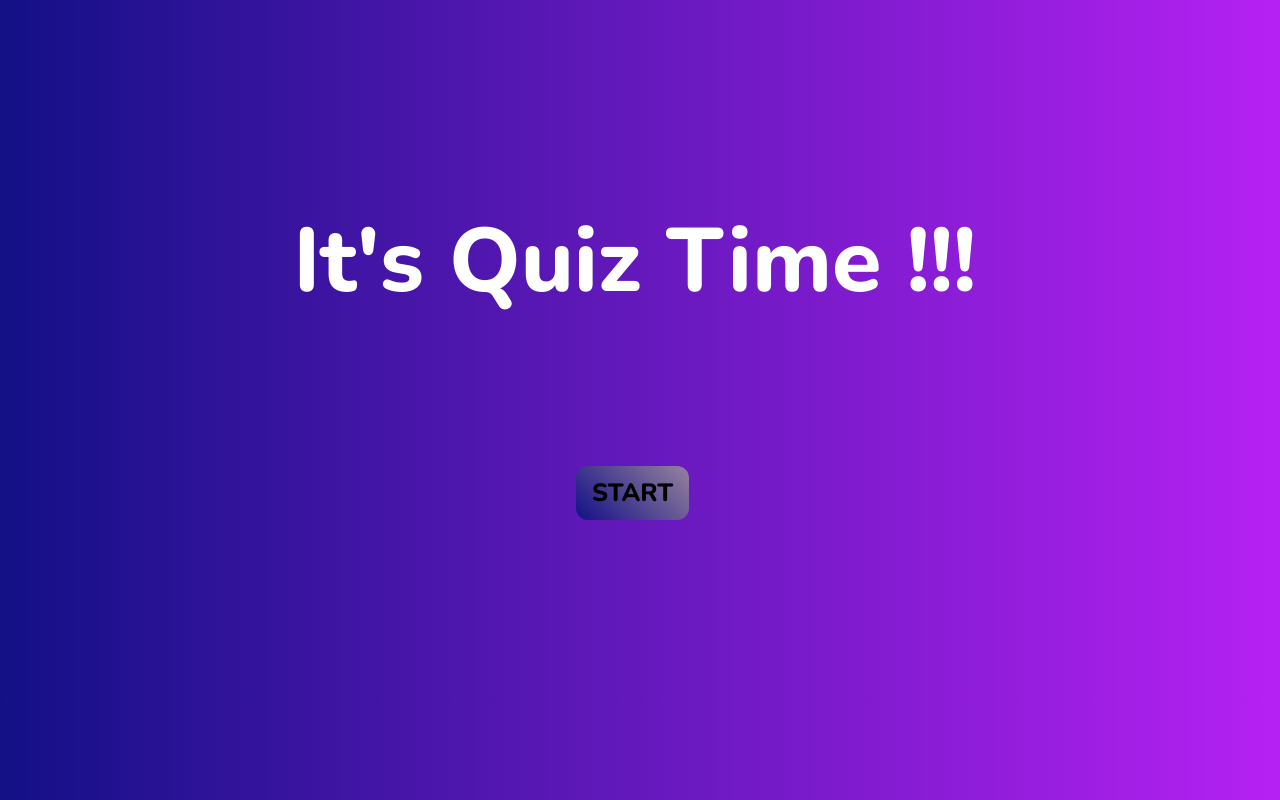
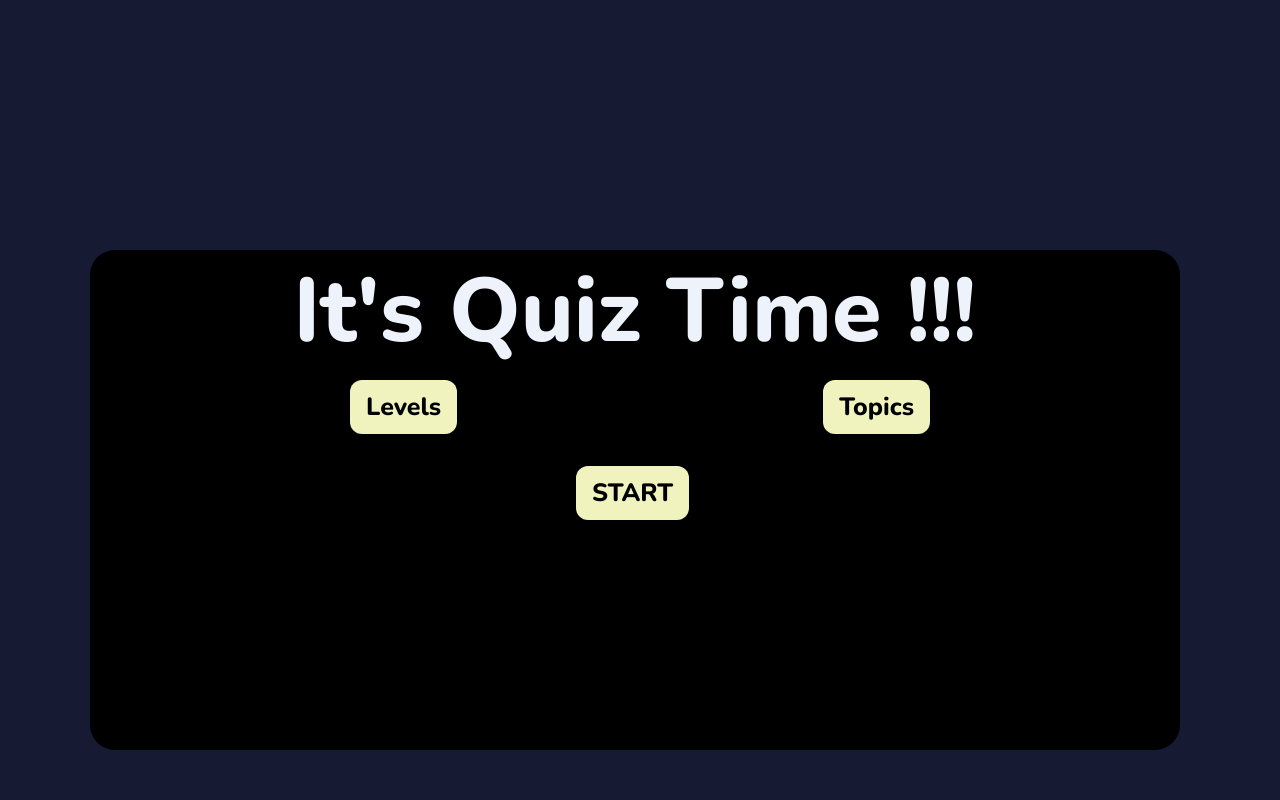
Before and after one commit to prajwal-0706/Web-Development-Projects, a plain HTML site: page JavaScript Projects/Quiz Game/index.html in a window 1280 px wide. Drawn offline with nearby package versions, Linux system fonts and the light colour scheme.

Commit message:
Start of New Markup

```diff
--- a/JavaScript Projects/Quiz Game/index.html
+++ b/JavaScript Projects/Quiz Game/index.html
@@ -22,6 +22,18 @@
                     </button>
                 </div>
             </div>
+            <div class="select">
+
+            </div>
+            <div class="accept">
+                <button class="by-level">
+                    Levels
+                </button>
+
+                <button class="by-topic">
+                    Topics
+                </button>
+            </div>
         </div>
     </center>
 
--- a/JavaScript Projects/Quiz Game/style.css
+++ b/JavaScript Projects/Quiz Game/style.css
@@ -7,8 +7,8 @@
 
 body{
     font-family: 'Nunito', sans-serif;
-    background: linear-gradient(90deg, #131086, #b621f3);
-    color: #fff;
+    background: #161b33;
+    color: #edf2fb;
 }
 
 h1{
@@ -17,14 +17,16 @@ h1{
 }
 
 .container{
-    margin-top: 200px;
+    margin-top: 250px;
     margin-left: 90px;
     margin-right: 100px;
     height: 500px;
+    background-color : black;
+    border-radius : 25px;
 }
-.btn{
+.btn {
     position: absolute;
-     left: 45%;
+    left: 45%;
     bottom: 35%;
     padding: 10px 16px 10px 16px;
     border-radius: 12px;
@@ -32,10 +34,35 @@ h1{
     font-size: 25px;
     font-weight: 700;
     font-family: 'Nunito', sans-serif;
-    background: linear-gradient(45deg, #131086, #96829e);
+    background: #f0f3bd;
 
 }
 
-.btn:hover{
+.btn:hover, .accept button{
     cursor: pointer;
 }
+
+
+ .accept button{
+    position : absolute;
+    padding: 10px 16px 10px 16px;
+    border-radius: 12px;
+    border:none;
+    font-size: 25px;
+    font-weight: 700;
+    font-family: 'Nunito', sans-serif;
+    background: #f0f3bd;
+    transition : all 0.5s;
+ }
+
+ .by-level{
+    left : 350px;
+    top : 380px;
+
+ }
+
+ .by-topic{
+    right : 350px;
+    top : 380px;
+
+ }
```
